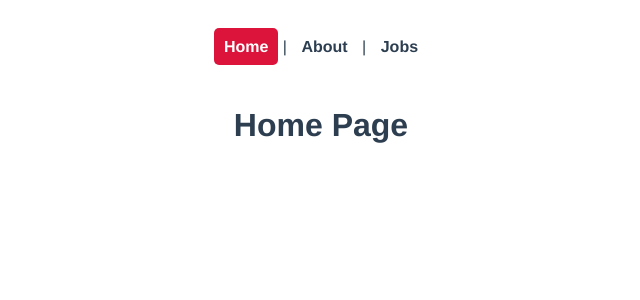
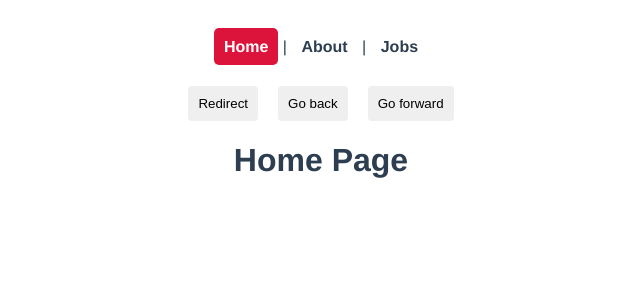
Before and after one commit to kanorssss/vue-routing, a Vue app: page / in a window 1280 px wide. Shown: the top 300 px of the page, without its empty margins (319-959 px from the left). Built offline with nearby package versions, Linux system fonts and the light colour scheme.

Commit message:
Programmatic Navigation

```diff
--- a/src/App.vue
+++ b/src/App.vue
@@ -3,10 +3,32 @@
     <router-link to="/">Home</router-link> |
     <router-link :to="{name: 'About'}">About</router-link> |
     <router-link :to="{name: 'Jobs'}">Jobs</router-link>
+  </nav>
 
-  </nav>
+  <button @click="redirect">Redirect</button>
+  <button @click="back">Go back</button>
+  <button @click="forward">Go forward</button>
+
+
   <router-view/>
 </template>
+<script>
+export default{
+  methods:{
+    redirect(){
+      this.$router.push({name:'home'})
+
+    },
+    back(){
+      this.$router.go(-1)
+    },
+    forward(){
+      this.$router.go(1)
+
+    },
+  }
+}
+</script>
 
 <style>
 #app {
@@ -33,4 +55,10 @@
   color: white;
   background: crimson;
 }
+button{
+  margin: 0 10px;
+  padding: 10px;
+  border: none;
+  border-radius: 4px;
+}
 </style>
```
